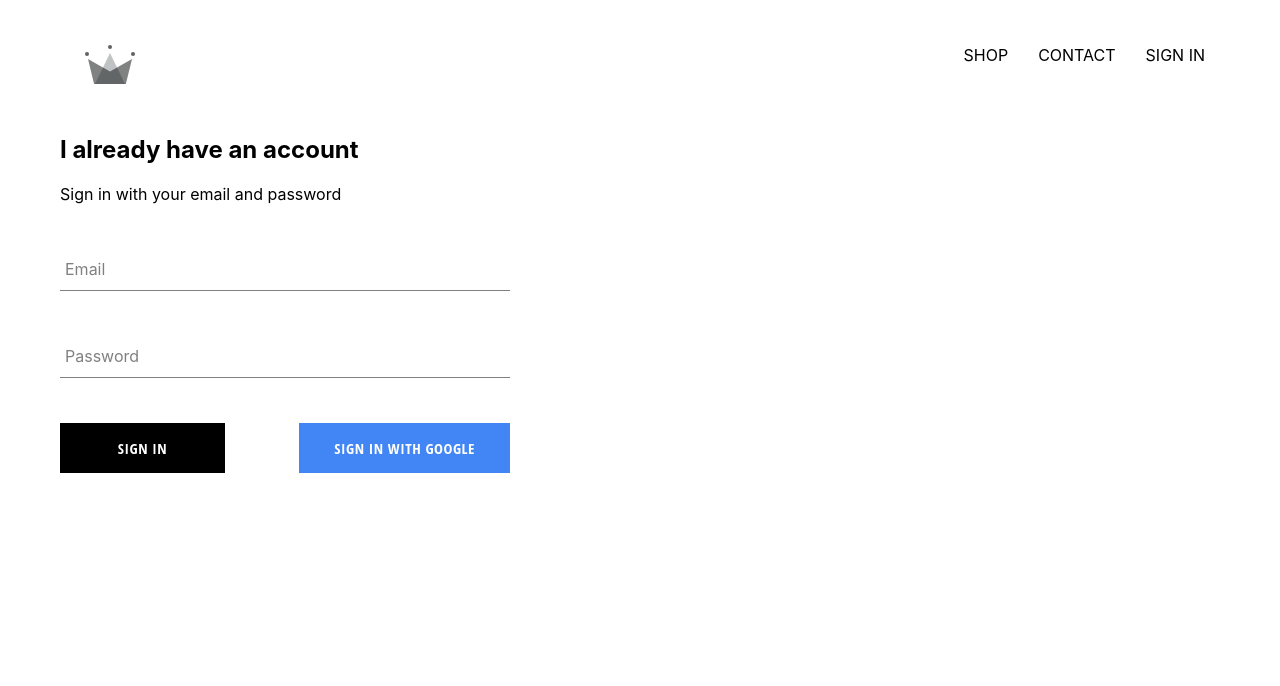
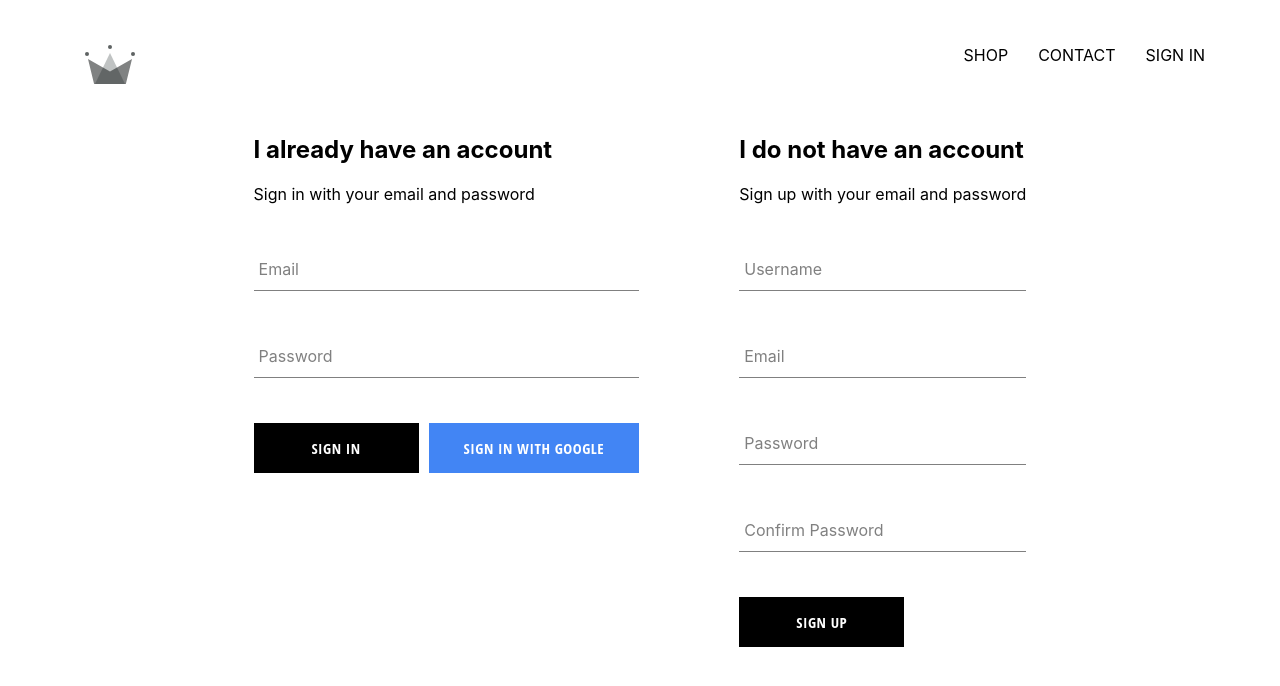
Before and after one commit to anasmost/ecom-garment, a React (Create React App) app: page /sign-in in a window 1280 px wide. Shown: the top 686 px of the page. Built offline with nearby package versions, Linux system fonts and the light colour scheme; no server answers.

Commit message:
Add Sign Up and Firebase storage Features
- Add Sign Up Component and related Features
- Implement the ability to store users' data in Firebase

```diff
--- a/src/App.js
+++ b/src/App.js
@@ -6,7 +6,7 @@ import Header from './components/header/header.component';
 import Homepage from './pages/homepage/homepage.component';
 import ShopPage from './pages/shoppage/shoppage.component';
 import SignInUp from './pages/sign-in-out/sign-in-up.component';
-import { auth } from "./firebase/firebase.utils";
+import { auth, storeUserInFirestore } from "./firebase/firebase.utils";
 
 
 class App extends Component {
@@ -16,8 +16,25 @@ class App extends Component {
   unsubscribeFromAuth = null;
 
   componentDidMount() {
-    this.unsubscribeFromAuth = auth.onAuthStateChanged(user =>
-      this.setState({ currentUser: user }));
+    this.unsubscribeFromAuth = auth.onAuthStateChanged(async (userAuthObj) => {
+      /* User unauthenticated */
+      if (!userAuthObj) return this.setState({
+        currentUser: null
+      });
+
+      /* User Authenticated */
+      // Ensure the user data is stored in Firestore DB
+      const userRef = await storeUserInFirestore(userAuthObj);
+      // Update the App state accordingly
+      userRef.onSnapshot(user => {
+        this.setState({
+          currentUser: {
+            id: user.id,
+            ...user.data()
+          }
+        });
+      });
+    });
   }
 
   componentWillUnmount() {
--- a/src/components/form-input/form-input.component.jsx
+++ b/src/components/form-input/form-input.component.jsx
@@ -1,9 +1,9 @@
 import React from "react";
 import "./form-input.styles.scss";
 
-const FormInput = ({ handleChange, label, value, id, ...otherInputProps }) => (
+const FormInput = ({ label, value, id, ...otherInputProps }) => (
   <div className="group">
-    <input className="form-input" onChange={handleChange} {...otherInputProps} />
+    <input className="form-input" {...otherInputProps} />
     {label && (
       <label className={`${value.length ? "shrink" : ""} form-input-label`} htmlFor={id}>
         {label}
--- a/src/components/sign-in/sign-in.styles.scss
+++ b/src/components/sign-in/sign-in.styles.scss
@@ -1,5 +1,5 @@
 .sign-in {
-  max-width: 450px;
+  max-width: max-content;
   display: flex;
   flex-direction: column;
 
@@ -10,5 +10,6 @@
   .buttons {
     display: flex;
     justify-content: space-between;
+    gap: 10px;
   }
 }
--- /dev/null
+++ b/src/components/sign-up/sign-up.components.jsx
@@ -0,0 +1,66 @@
+import React, { Component } from "react";
+import FormInput from "../form-input/form-input.component";
+import CustomButton from "../custom-button/custom-button.component";
+import { auth, storeUserInFirestore } from "../../firebase/firebase.utils";
+
+export class SignUp extends Component {
+  state = {
+    displayName: "",
+    email: "",
+    password: "",
+    confirmPassword: "",
+  };
+
+  handleChange = (e) => {
+    const { value, name } = e.target;
+    this.setState({ [name]: value });
+  };
+
+  handleSubmit = async (e) => {
+    e.preventDefault();
+
+    const { displayName, email, password, confirmPassword } = this.state;
+
+    if (password !== confirmPassword) {
+      alert("Passwords do not match");
+    }
+
+    try {
+      const { user } = await auth.createUserWithEmailAndPassword(email, password);
+
+      await storeUserInFirestore(user, { displayName });
+
+      this.setState({
+        displayName: "",
+        email: "",
+        password: "",
+        confirmPassword: "",
+      });
+      //  In case React doesn't clear up correctly
+      e.target.querySelectorAll("input").forEach((input) => {
+        input.value = "";
+      });
+    } catch (err) {
+      console.error(err);
+    }
+  };
+
+  render() {
+    return (
+      <div className="sign-up">
+        <h2 className="title">I do not have an account</h2>
+        <span>Sign up with your email and password</span>
+
+        <form onSubmit={this.handleSubmit} className="sign-up-form">
+          <FormInput type="text" name="displayName" value={this.state.displayName} onChange={this.handleChange} label="Username" required />
+          <FormInput type="email" name="email" value={this.state.email} onChange={this.handleChange} label="Email" required />
+          <FormInput type="password" name="password" value={this.state.password} onChange={this.handleChange} label="Password" required />
+          <FormInput type="password" name="confirmPassword" value={this.state.confirmPassword} onChange={this.handleChange} label="Confirm Password" required />
+          <CustomButton type="submit">SIGN UP</CustomButton>
+        </form>
+      </div>
+    );
+  }
+}
+
+export default SignUp;
--- a/src/firebase/firebase.utils.js
+++ b/src/firebase/firebase.utils.js
@@ -12,14 +12,39 @@ const config = {
   measurementId: "G-F4KPEYWSC9"
 };
 
+export const storeUserInFirestore = async (userAuthObj, additionalData) => {
+  if (!userAuthObj) return;
+
+  const userRef = firestore.doc(`users/${userAuthObj.uid}`);
+
+  const user = await userRef.get();
+
+  if (!user.exists) {
+    const { displayName, email } = userAuthObj;
+    const createdAt = new Date();
+
+    try {
+      await userRef.set({
+        displayName,
+        email,
+        createdAt,
+        ...additionalData
+      });
+    } catch (e) {
+      console.error(e.message);
+    }
+  }
+
+  return userRef;
+};
+
 firebase.initializeApp(config);
-
 export const auth = firebase.auth();
 export const firestore = firebase.firestore();
 
-const provider = new firebase.auth.GoogleAuthProvider();
-provider.setCustomParameters({ prompt: 'select_account' });
+const authProvider = new firebase.auth.GoogleAuthProvider();
+authProvider.setCustomParameters({ prompt: 'select_account' });
 
-export const signInWithGoogle = () => auth.signInWithPopup(provider);
+export const signInWithGoogle = () => auth.signInWithPopup(authProvider);
 
 export default firebase;
--- a/src/pages/sign-in-out/sign-in-up.component.jsx
+++ b/src/pages/sign-in-out/sign-in-up.component.jsx
@@ -1,10 +1,12 @@
 import React from "react";
 import "./sign-in-up.styles.scss";
 import SignIn from "../../components/sign-in/sign-in.component";
+import SignUp from "../../components/sign-up/sign-up.components";
 
 const SignInUp = () => (
   <div className="sign-in-and-sign-up">
     <SignIn />
+    <SignUp />
   </div>
 );
 
--- a/src/pages/sign-in-out/sign-in-up.styles.scss
+++ b/src/pages/sign-in-out/sign-in-up.styles.scss
@@ -0,0 +1,8 @@
+.sign-in-and-sign-up {
+  margin: auto;
+  max-width: max-content;
+  display: flex;
+  flex-wrap: wrap;
+  justify-content: safe;
+  gap: 40px 100px;
+}
```
Also changed, not shown: src/components/sign-up/sign-up.styles.scss (added).
